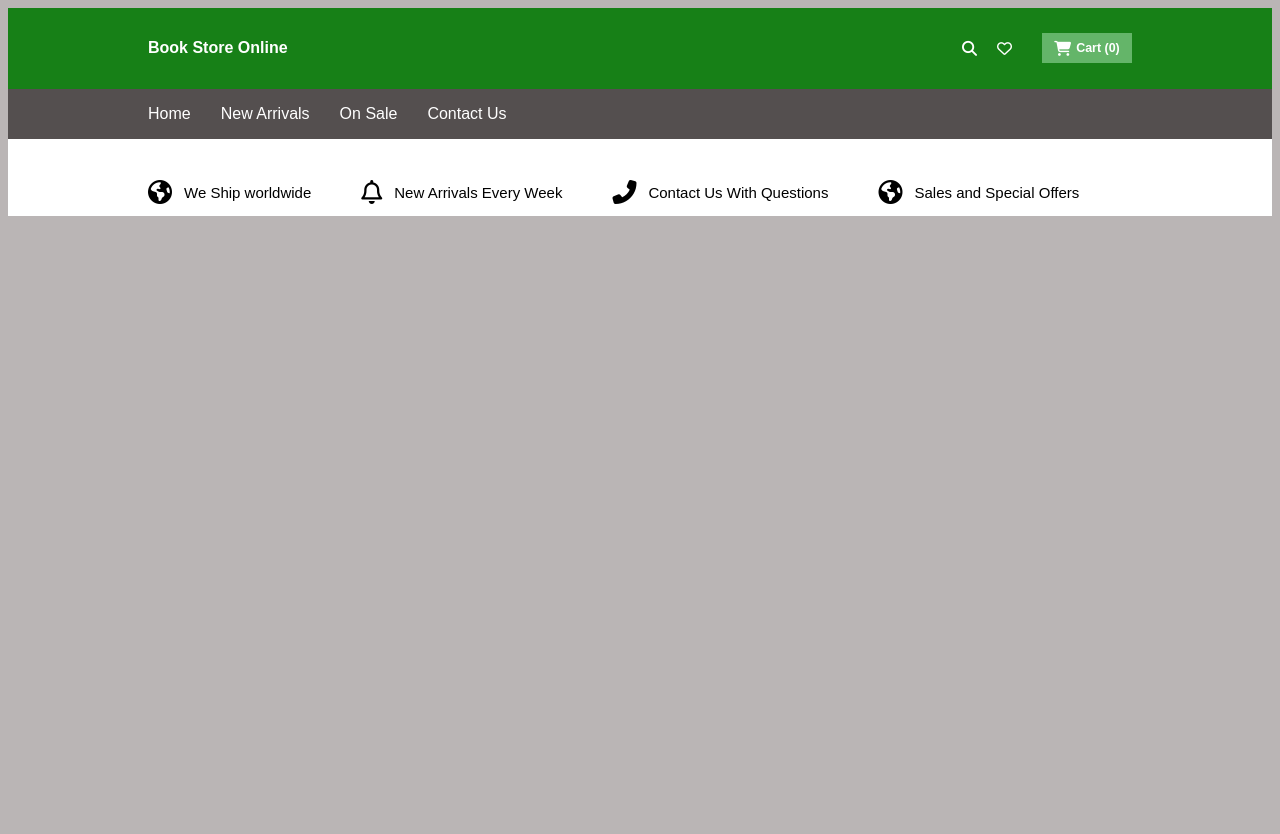
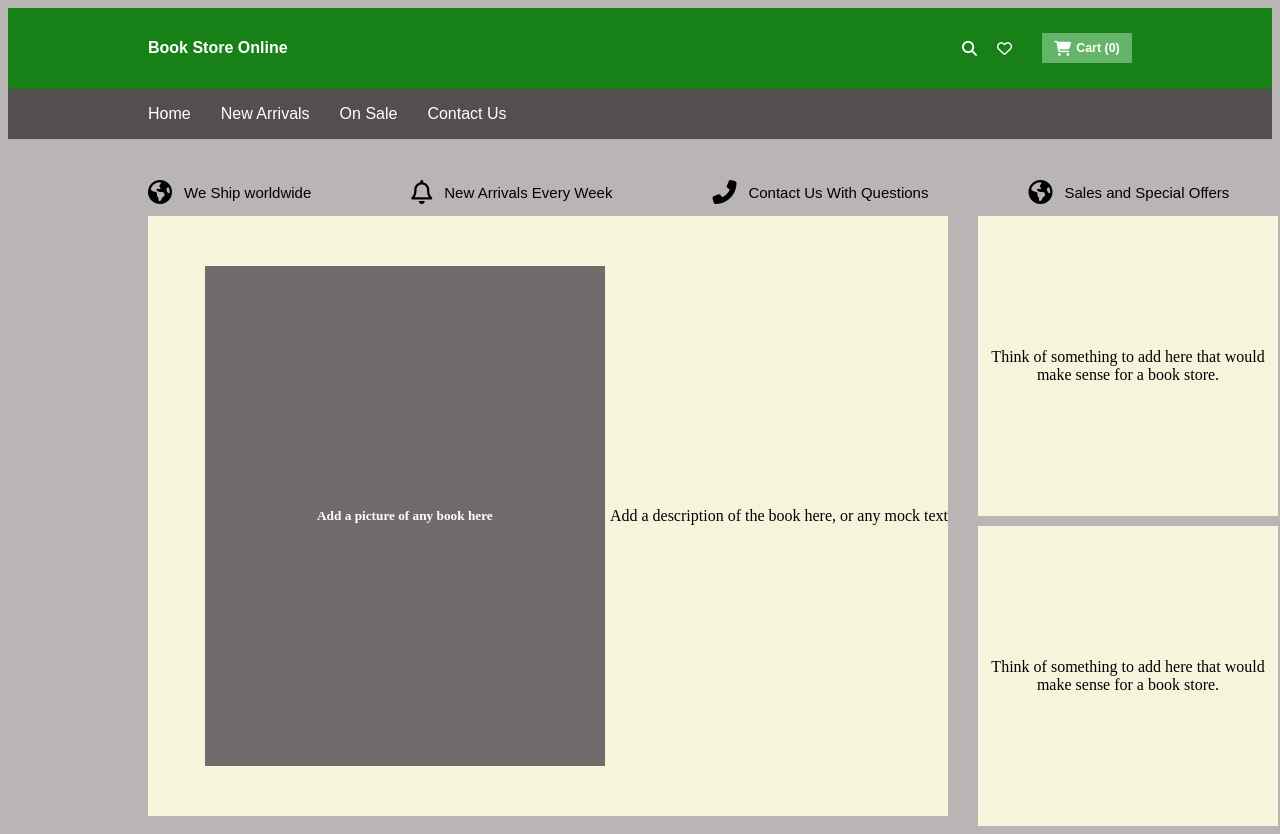
Before and after one commit to awrongcloud/bookstore_online, a plain HTML site: page index.html in a window 1280 px wide. Before the commit the page ends 800 px from the top, so only its background shows below. Drawn offline with Linux system fonts and the light colour scheme.

Commit message:
added boxes to the middle section

```diff
--- a/index.html
+++ b/index.html
@@ -66,9 +66,30 @@
                 <i class="fa-solid fa-earth-americas fa-xl"></i>
                 <p>Sales and Special Offers </p>
             </div>
-
     </section>
 
+
+    <!--Middle of website-->
+    <div class="middle_container">
+        <div class="left_container">
+            <div class="left_box">
+                <p>Add a description of the book here, or any mock text</p>
+                <div class="photo_box">
+                    <h5>Add a picture of any book here</h5>
+                </div>
+            </div>
+        </div>
+
+        <div class="right_box">
+            <div class="box_1">
+                <p>Think of something to add here that would make sense for a book store.</p>
+            </div>
+
+            <div class="box_2">
+                <p>Think of something to add here that would make sense for a book store.</p>
+            </div>
+        </div>
+    </div>
 
 
 
--- a/styles.css
+++ b/styles.css
@@ -65,10 +65,10 @@ body{
 .icon-container {
     display: flex;
     justify-content:flex-start;
+    align-items: flex-start;
     padding-left: 140px;
     padding-top: 30px;
-    gap: 50px;
-    background-color: white;
+    gap: 100px;
 }
 
 
@@ -82,3 +82,58 @@ body{
     font-size: 15px;
     font-family: sans-serif;
 }
+
+.left_container{
+    padding-left: 140px;
+}
+
+.left_box{
+    display: flex;
+    flex-direction: row-reverse;
+    align-items: center;
+    background-color: beige;
+    gap: 5px;
+    height: 600px;
+    width: 800px;
+}
+
+
+.photo_box{
+    background-color: rgb(114, 107, 107);
+    height: 500px;
+    width: 400px;
+    margin-left: 20px;
+    display: flex;
+    justify-content: center;
+    align-items: center;
+}
+
+.photo_box h5{
+    color: white;
+}
+
+.middle_container{
+    display: flex;
+    gap: 30px;
+}
+
+.box_1{
+    display: flex;
+    height: 300px;
+    width: 300px;
+    background-color: beige;
+    margin-bottom: 10px;
+}
+
+.box_2{
+    display: flex;
+    height: 300px;
+    width: 300px;
+    background-color: beige;
+}
+
+.right_box p{
+    display: flex;
+    align-items: center;
+    text-align: center;
+}
```
